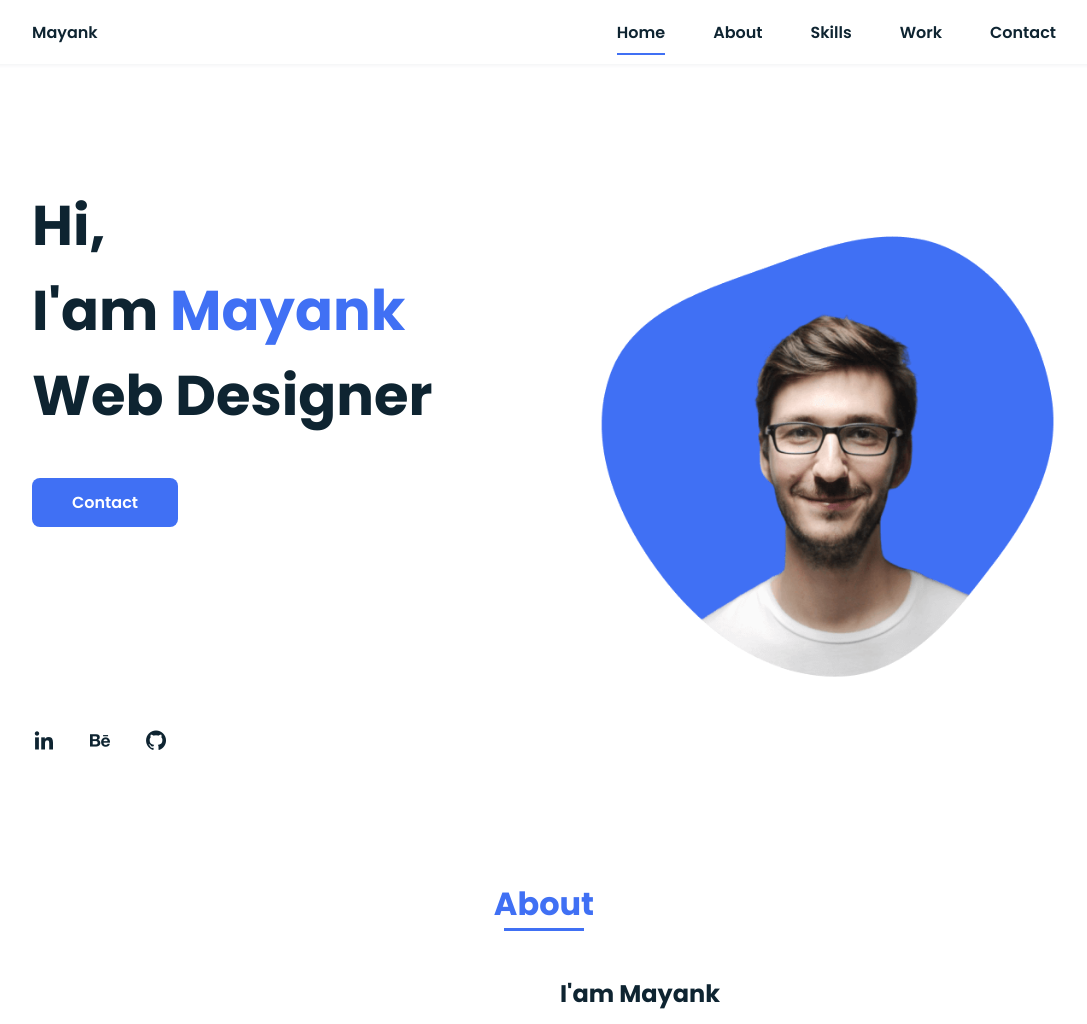
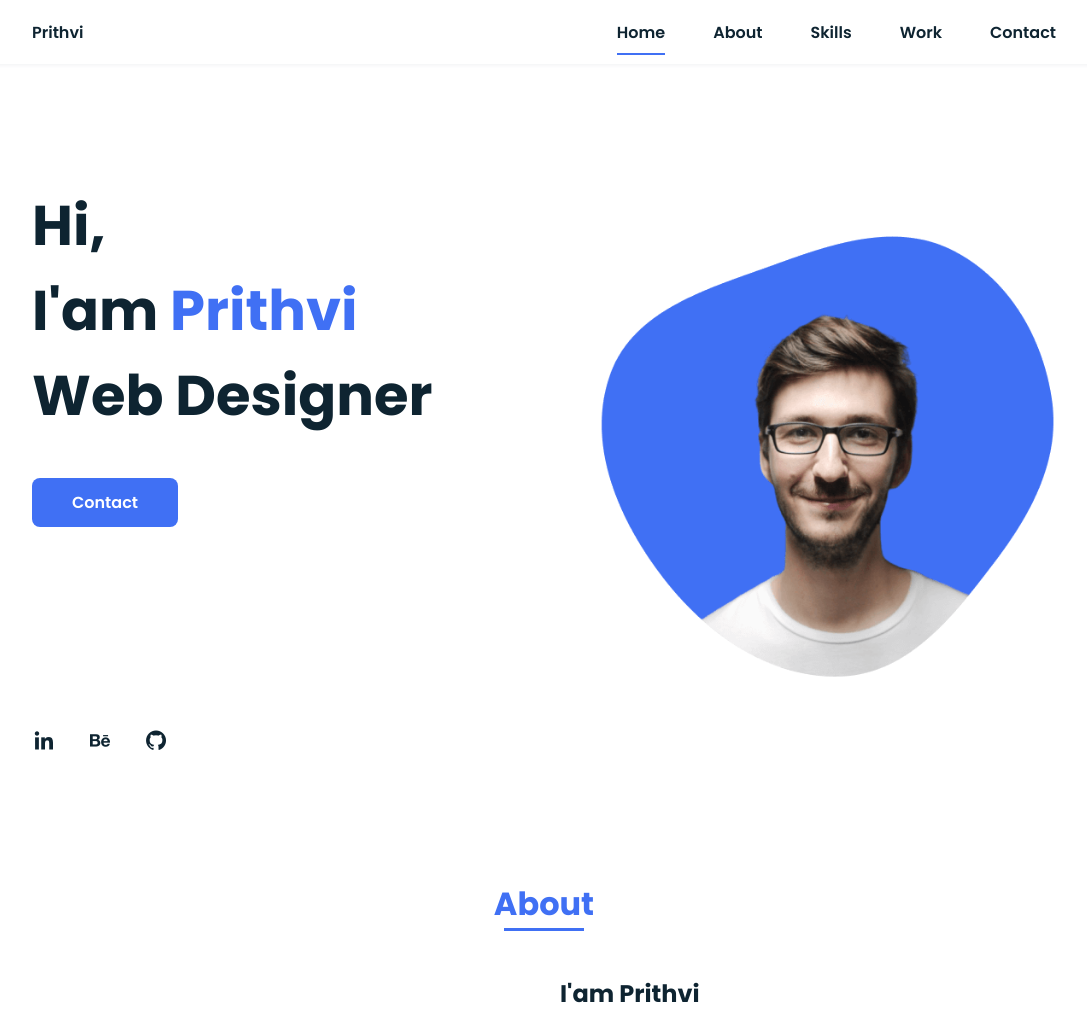
Before and after one commit to nishalprithvi/potfIprithvi-gfg, a plain HTML site: page index.html in a window 1280 px wide. Shown: the top 1024 px of the page, without its empty margins (96-1183 px from the left). Drawn offline with nearby package versions, Linux system fonts and the light colour scheme; a script that the page names is missing.

Commit message:
Update index.html

```diff
--- a/index.html
+++ b/index.html
@@ -16,7 +16,7 @@
         <header class="l-header">
             <nav class="nav bd-grid">
                 <div>
-                    <a href="#" class="nav__logo">Mayank</a>
+                    <a href="#" class="nav__logo">Prithvi</a>
                 </div>
 
                 <div class="nav__menu" id="nav-menu">
@@ -39,7 +39,7 @@
             <!--===== HOME =====-->
             <section class="home bd-grid" id="home">
                 <div class="home__data">
-                    <h1 class="home__title">Hi,<br>I'am <span class="home__title-color">Mayank</span><br> Web Designer</h1>
+                    <h1 class="home__title">Hi,<br>I'am <span class="home__title-color">Prithvi</span><br> Web Designer</h1>
 
                     <a href="#" class="button">Contact</a>
                 </div>
@@ -65,7 +65,7 @@
                     </div>
 
                     <div>
-                        <h2 class="about__subtitle">I'am Mayank</h2>
+                        <h2 class="about__subtitle">I'am Prithvi</h2>
                         <p class="about__text">Lorem, ipsum dolor sit amet consectetur adipisicing elit. Voluptate cum expedita quo culpa tempora, assumenda, quis fugiat ut voluptates soluta, aut earum nemo recusandae cumque perferendis! Recusandae alias accusamus atque.</p>
                     </div>
                 </div>
@@ -178,7 +178,7 @@
 
         <!--===== FOOTER =====-->
         <footer class="footer">
-            <p class="footer__title">Marlon</p>
+            <p class="footer__title">Prithvi</p>
             <div class="footer__social">
                 <a href="#" class="footer__icon"><i class='bx bxl-facebook' ></i></a>
                 <a href="#" class="footer__icon"><i class='bx bxl-instagram' ></i></a>
```
